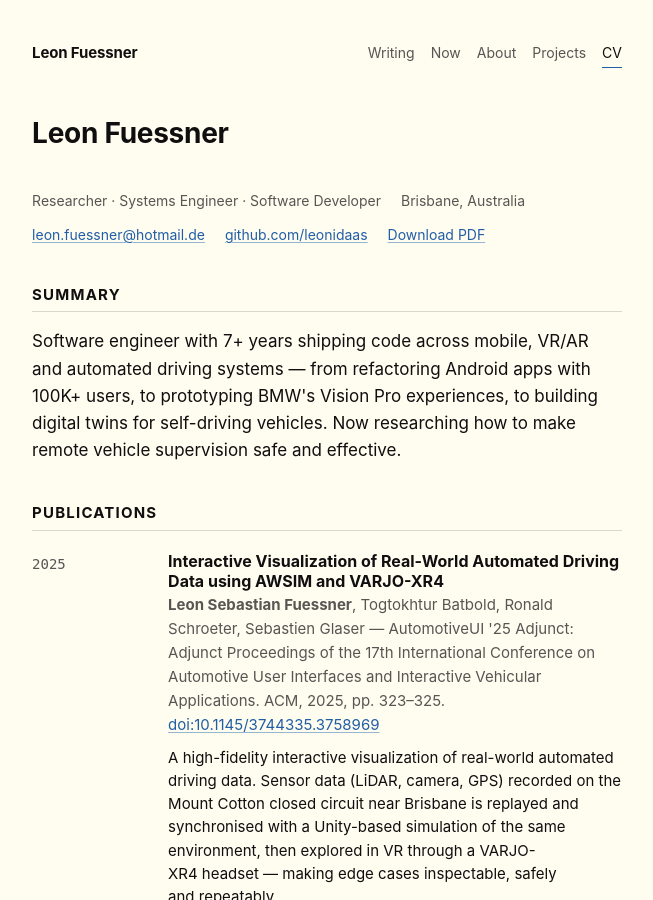
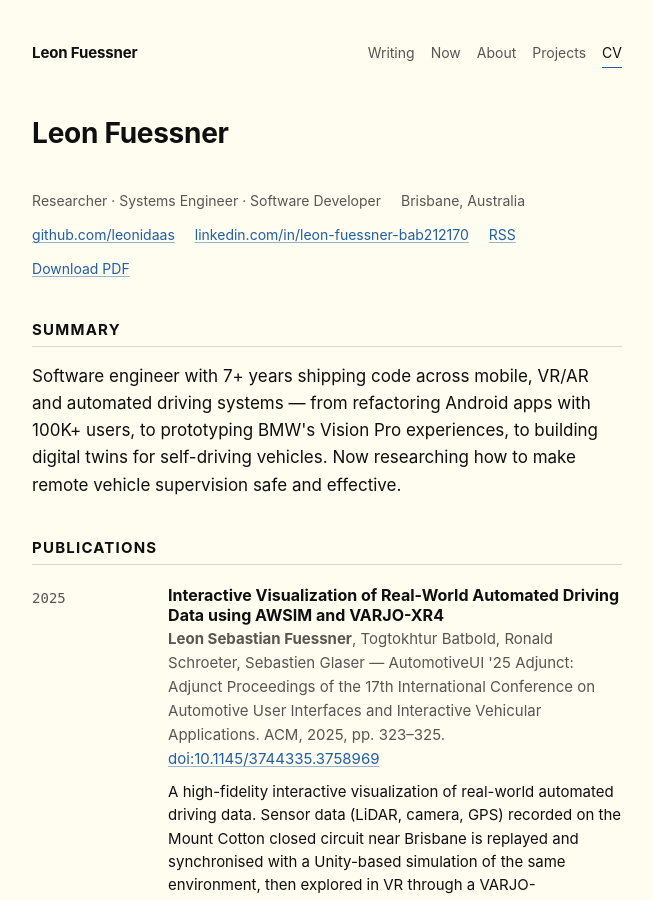
Before and after one commit to leonidaas/leonfuessner.de, a Jekyll site: the page built from cv.md, in a window 1280 px wide and 900 px high. Shown: the whole window, without its empty margins (313-966 px from the left). Built offline with Jekyll 4.4.1, drawn with Linux system fonts in a browser that asks for light colours; part of the change alters nothing that is shown.

Commit message:
Take the email address off the site; add social links
The owner wants the address gone, not merely obscured, so it is deleted
rather than encoded: out of `author.email` in _config.yml and out of the
/cv/ contact rail, which were the only two places it lived. Nothing in the
repo or in the built _site matches it any more -- pages, feed, sitemap and
the rendered cv.pdf all check clean.

Dropping `author.email` also takes it out of feed.xml, which is the real
reason it had to leave the config and not just the page: jekyll-feed emits
an <email> under <author> whenever it finds one there. The feed now carries
a bare <name>.

In its place, a small set of text links in the footer and on the CV rail:
RSS, GitHub, LinkedIn. Understated, no icon font, no third-party request,
no JavaScript. Every destination is read from _config.yml so the two lists
cannot drift apart. On the CV, RSS is marked no-print alongside the PDF
link -- the print rules suppress href expansion inside the contact rail, so
a bare "RSS" on paper would say nothing.

X/Twitter is deliberately NOT here. The handle has not been confirmed by
the owner, and a guessed handle would point visitors at a stranger's
account. The markup is ready for it: set `twitter_username` in _config.yml
and the link appears in both places at once. The insertion point is marked
in all three files.

Co-Authored-By: Claude Opus 5 <noreply@anthropic.com>

```diff
--- a/_config.yml
+++ b/_config.yml
@@ -5,11 +5,28 @@ description: >-
 
 author:
   name: Leon Fuessner
-  # Ported verbatim from the cv_2025 source; it is the contact address the
-  # CV already carried. Rendered on /cv/ only.
-  email: leon.fuessner@hotmail.de
+  # NO `email:` KEY, DELIBERATELY. The address is off the site entirely — off
+  # /cv/, and out of the feed (jekyll-feed emits <email> under <author> if it
+  # finds one here). Contact goes through the social links below instead.
+  # Do not add it back.
 
+# ---------------------------------------------------------------------------
+# SOCIAL LINKS
+# Rendered by the footer (_layouts/default.html) and the /cv/ contact rail
+# (cv.md). Both read these keys, so a link added here appears in both places.
+# ---------------------------------------------------------------------------
 github_username: leonidaas
+linkedin_url: https://www.linkedin.com/in/leon-fuessner-bab212170
+
+# >>> X / TWITTER GOES HERE. <<<
+# Not set, because the handle has not been confirmed by the site owner, and a
+# wrong handle points visitors at a stranger's account. Do not guess one.
+# To add it: uncomment the line below and replace the placeholder with the
+# real handle, bare, without the leading "@". Nothing else needs changing —
+# the footer and the /cv/ contact rail both render the link the moment this
+# key exists.
+#
+# twitter_username: REPLACE-WITH-HANDLE-NO-AT-SIGN
 
 # ---------------------------------------------------------------------------
 # BASEURL — READ BEFORE CHANGING
--- a/cv.md
+++ b/cv.md
@@ -20,8 +20,22 @@ description: >-
 <ul class="cv-contact">
   <li>Researcher · Systems Engineer · Software Developer</li>
   <li>Brisbane, Australia</li>
-  <li><a href="mailto:{{ site.author.email }}">{{ site.author.email }}</a></li>
+  <!-- No email address, on purpose: it is not on this site anywhere, and
+       `_config.yml` no longer carries one. Contact runs through these links.
+
+       X / TWITTER: absent because the handle is not known yet. Set
+       `twitter_username` in _config.yml (the block is marked there) and the
+       entry below appears on the page and in cv.pdf. Never guess a handle. -->
   <li><a href="https://github.com/{{ site.github_username }}">github.com/{{ site.github_username }}</a></li>
+  {%- if site.linkedin_url %}
+  <li><a href="{{ site.linkedin_url }}">{{ site.linkedin_url | remove: 'https://www.' | remove: 'https://' }}</a></li>
+  {%- endif %}
+  {%- if site.twitter_username %}
+  <li><a href="https://x.com/{{ site.twitter_username }}">x.com/{{ site.twitter_username }}</a></li>
+  {%- endif %}
+  <!-- Screen-only, like the PDF link: in print the rail suppresses href
+       expansion, so a bare "RSS" on paper would say nothing. -->
+  <li class="no-print"><a href="{{ '/feed.xml' | relative_url }}">RSS</a></li>
   <li class="no-print"><a href="{{ '/cv.pdf' | relative_url }}">Download PDF</a></li>
 </ul>
 
```
